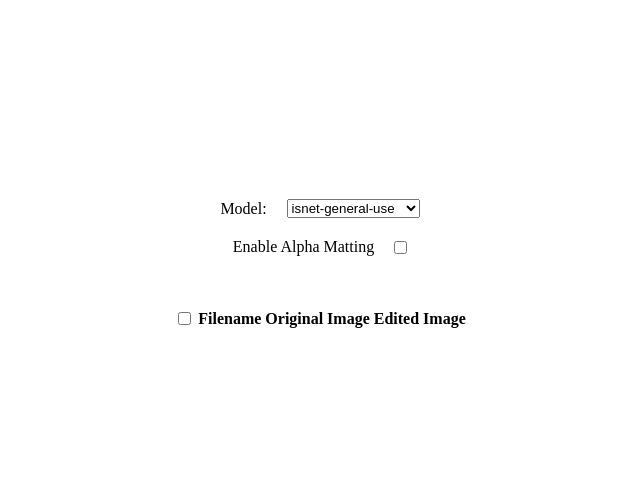
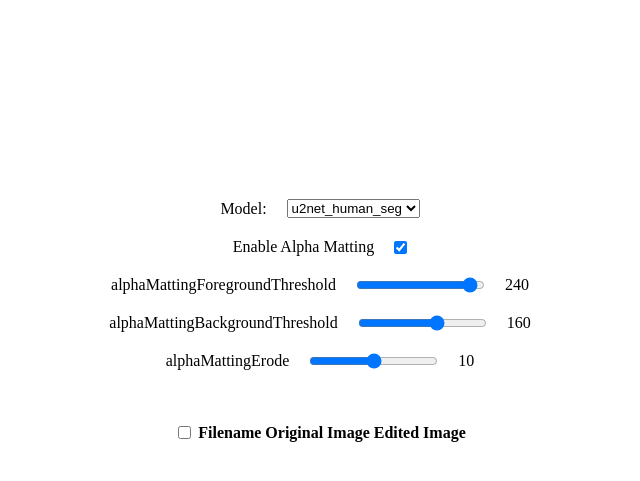
Before and after one commit to timkoehne/rembg-Frontend, a Flask app: template templates/image_list.html in a window 1280 px wide. Shown: the part 129-610 px from the top of the page, without its empty margins (320-960 px from the left). Run offline with Flask 3, Linux system fonts and the light colour scheme; the template is opened without the code that fills it, so the values that code supplies are empty; some libraries are stand-ins or nearby versions.

Commit message:
added rembg setting for alpha matting erosion

```diff
--- a/main.py
+++ b/main.py
@@ -92,6 +92,9 @@ def remove_background():
                 alpha_matting_background_threshold=request_content[
                     "alpha_matting_background_threshold"
                 ],
+                alpha_matting_erode_size=request_content[
+                    "alpha_matting_erode"
+                ],
                 session=new_session(request_content["model"]),
             )
 
--- a/static/doAfterLoading.js
+++ b/static/doAfterLoading.js
@@ -5,6 +5,3 @@ Dropzone.options.myDropzone = {
     })
   }
 };
-
-
-enableAlphaMatting(false)
--- a/static/functions.js
+++ b/static/functions.js
@@ -9,6 +9,7 @@ async function removeBackground(butId) {
       "enable_alpha_matting": document.getElementById("enableAlphaMatting").checked,
       "alpha_matting_foreground_threshold": parseInt(document.getElementById("alphaMattingForegroundThreshold").value),
       "alpha_matting_background_threshold": parseInt(document.getElementById("alphaMattingBackgroundThreshold").value),
+      "alpha_matting_erode": parseInt(document.getElementById("alphaMattingErode").value),
       "model": document.getElementById("selectModel").value
     }),
     headers: {
@@ -88,14 +89,19 @@ function updateForegroundThreshold(val) {
 function updateBackgroundThreshold(val) {
   document.getElementById('alphaMattingBackgroundThresholdValue').textContent = val;
 }
+function updateErode(val) {
+  document.getElementById('alphaMattingErodeValue').textContent = val;
+}
 
 function enableAlphaMatting(val) {
   if (val) {
     document.getElementById('settingAlphaMattingForeground').classList.remove("hidden");
     document.getElementById('settingAlphaMattingBackground').classList.remove("hidden");
+    document.getElementById('settingAlphaMattingErode').classList.remove("hidden");
   } else {
     document.getElementById('settingAlphaMattingForeground').classList.add("hidden");
     document.getElementById('settingAlphaMattingBackground').classList.add("hidden");
+    document.getElementById('settingAlphaMattingErode').classList.add("hidden");
   }
 
 }
--- a/templates/image_list.html
+++ b/templates/image_list.html
@@ -35,10 +35,10 @@
         <select name="selectModel" id="selectModel">
           <option value="u2net">u2net</option>
           <option value="u2netp">u2netp</option>
-          <option value="u2net_human_seg">u2net_human_seg</option>
+          <option value="u2net_human_seg" selected>u2net_human_seg</option>
           <option value="u2net_cloth_seg">u2net_cloth_seg</option>
           <option value="silueta">silueta</option>
-          <option value="isnet-general-use" selected>isnet-general-use</option>
+          <option value="isnet-general-use">isnet-general-use</option>
           <option value="isnet-anime">isnet-anime</option>
           <option value="sam">sam</option>
         </select>
@@ -46,21 +46,27 @@
 
       <div class="setting">
         <label for="enableAlphaMatting">Enable Alpha Matting</label>
-        <input class="checkbox" id="enableAlphaMatting" type="checkbox" onchange="enableAlphaMatting(this.checked)" />
+        <input class="checkbox" id="enableAlphaMatting" type="checkbox" onchange="enableAlphaMatting(this.checked)" checked/>
       </div>
 
       <div class="setting" id="settingAlphaMattingForeground">
         <label for="alphaMattingForegroundThreshold">alphaMattingForegroundThreshold</label>
-        <input type="range" min="1" max="255" value="240" class="slider" id="alphaMattingForegroundThreshold"
+        <input type="range" min=0 max=255 value=240 class="slider" id="alphaMattingForegroundThreshold"
           onchange="updateForegroundThreshold(this.value)">
         <label id="alphaMattingForegroundThresholdValue">240</label>
       </div>
 
       <div class="setting" id="settingAlphaMattingBackground">
         <label for="alphaMattingBackgroundThreshold">alphaMattingBackgroundThreshold</label>
-        <input type="range" min="1" max="255" value="10" class="slider" id="alphaMattingBackgroundThreshold"
+        <input type="range" min=0 max=255 value=160 class="slider" id="alphaMattingBackgroundThreshold"
           onchange="updateBackgroundThreshold(this.value)">
-        <label id="alphaMattingBackgroundThresholdValue">10</label>
+        <label id="alphaMattingBackgroundThresholdValue">160</label>
+      </div>
+      <div class="setting" id="settingAlphaMattingErode">
+        <label for="alphaMattingErode">alphaMattingErode</label>
+        <input type="range" min=0 max=20 value=10 class="slider" id="alphaMattingErode"
+          onchange="updateErode(this.value)">
+        <label id="alphaMattingErodeValue">10</label>
       </div>
     </div>
 
```
Also changed, not shown: 1 other file. Lines whose indentation alone changed are shown as unchanged.
